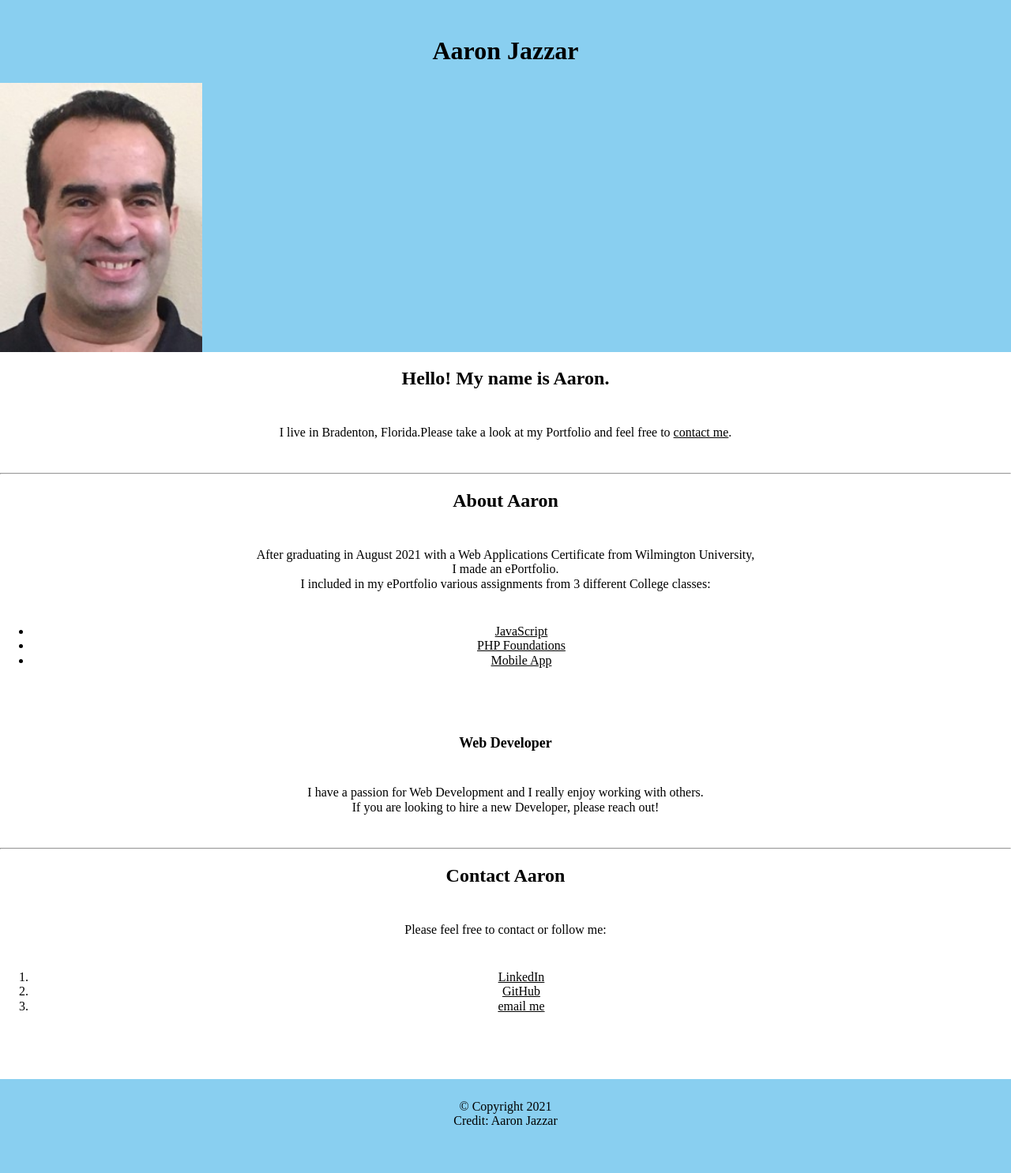
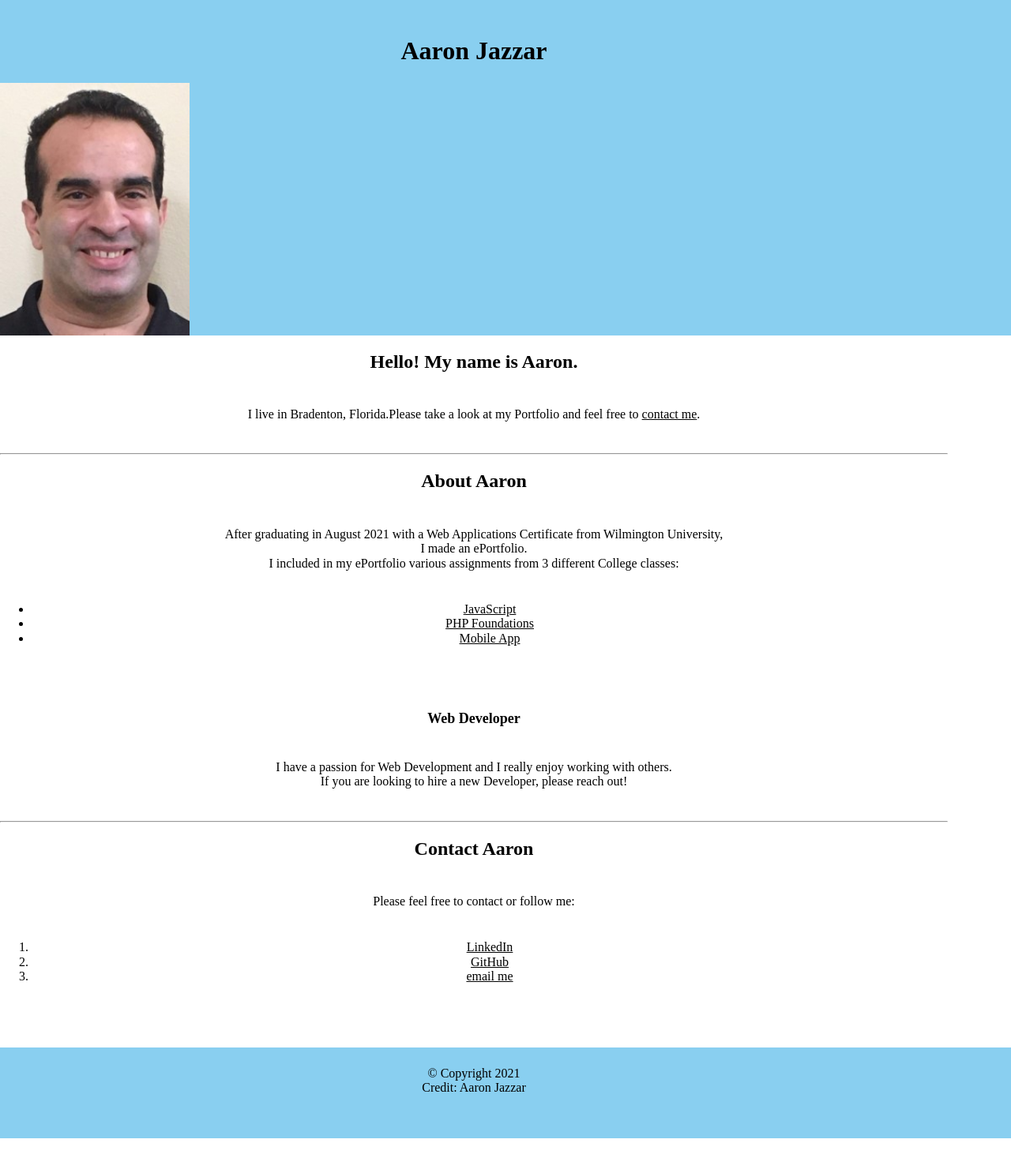
Before and after one commit to ajazzar/ajazzar.github.io, a PHP site: page / in a window 1280 px wide. Shown: the whole page at 79% size. After the commit the page ends 1442 px from the top, so only its background shows below. Run offline with PHP 8.4, Linux system fonts and the light colour scheme; some libraries are stand-ins or nearby versions.

Commit message:
Update style.css

```diff
--- a/style.css
+++ b/style.css
@@ -50,3 +50,7 @@ header, footer{
 footer{
     padding-bottom: 15px;
 }
+/* Style rules to cover the remaining space on the web page */
+header, main, footer{
+    padding-right: 80px;
+}
```
